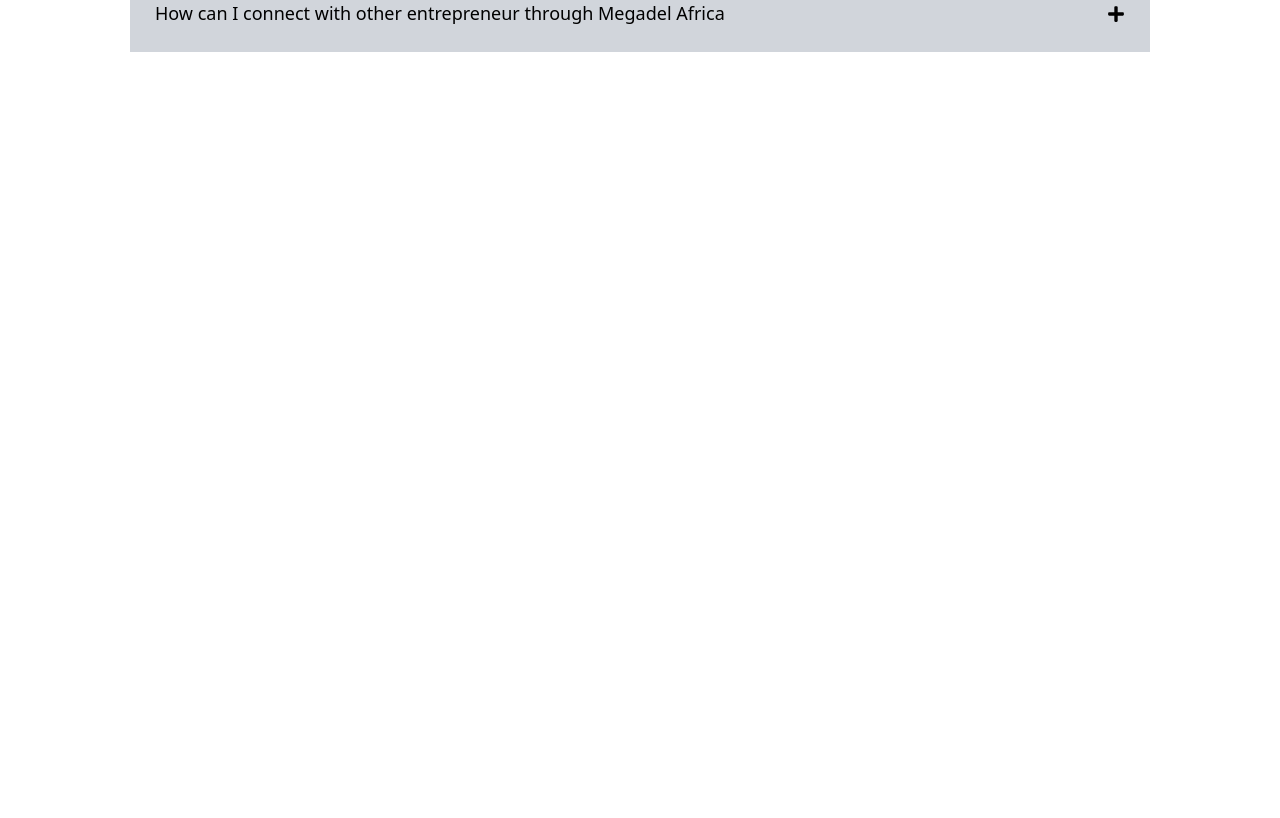
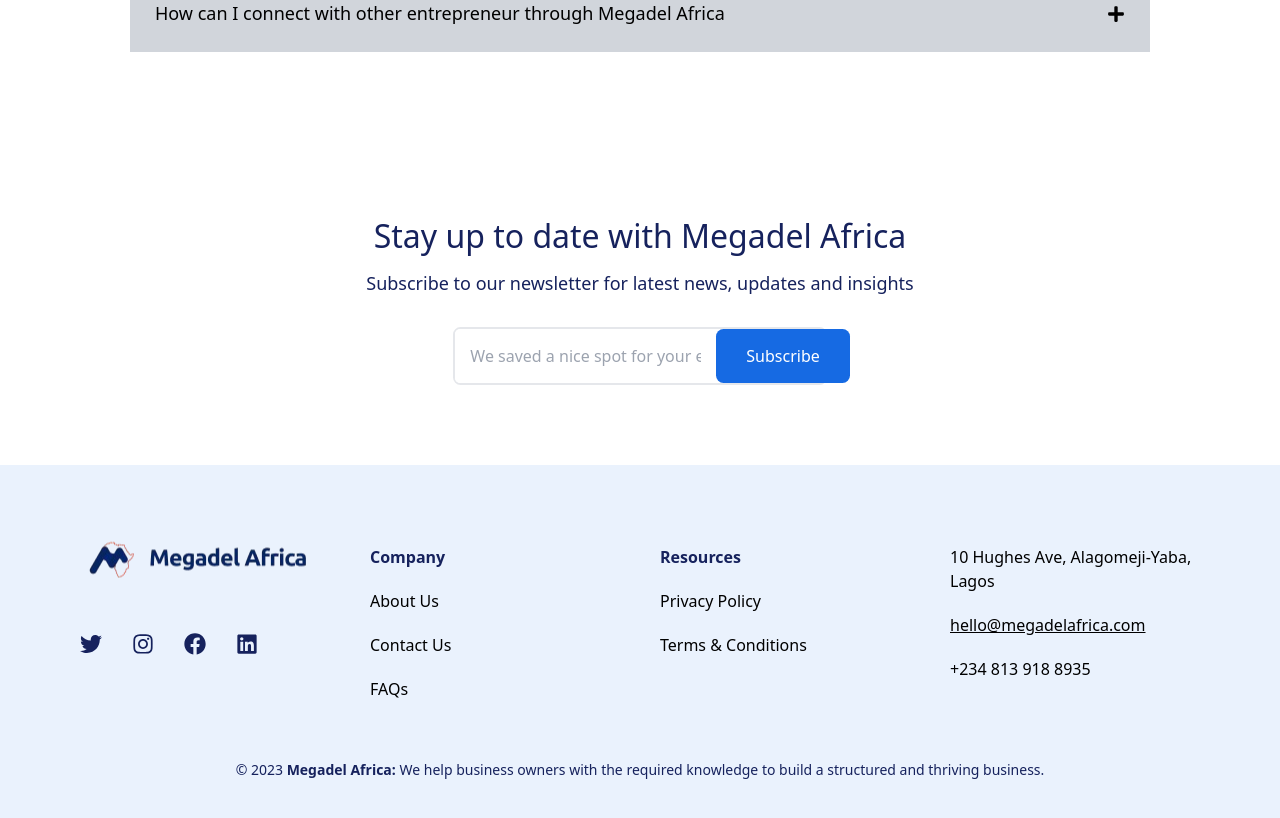
Before and after one commit to Thoobi/megadel-africa, a React (Vite) app: page /faqs in a window 1280 px wide. Shown: the part 1560-2378 px from the top of the page. Before the commit the page ends 1692 px from the top, so only its background shows below. Built offline with nearby package versions, Linux system fonts and the light colour scheme.

Commit message:
feat: add Subscribe and Footer components to FAQ page for enhanced user engagement

```diff
--- a/src/pages/Faq.jsx
+++ b/src/pages/Faq.jsx
@@ -1,6 +1,8 @@
 import { FaPlus } from "react-icons/fa";
 import Section from "../components/Section";
 import { faqs } from "../utils/util";
+import Subscribe from "../components/subscribe";
+import Footer from "../components/footer";
 
 export default function Faq() {
   return (
@@ -28,7 +30,11 @@
             </div>
           ))}
         </Section>
+
+        <Subscribe />
       </main>
+
+      <Footer />
     </>
   );
 }
```
